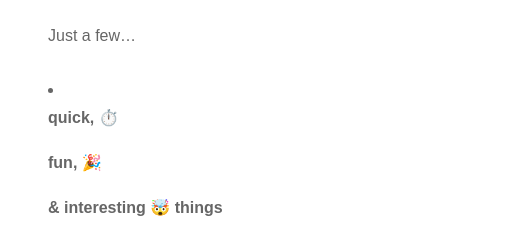
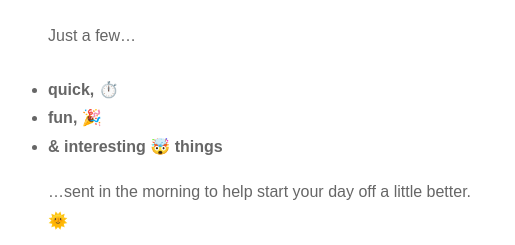
Before and after one commit to wakeup-club/wakeup-club.github.io, a plain HTML site: page index.html in a window 1280 px wide. Shown: the part 412-657 px from the top of the page, 177-692 px from the left. Drawn offline with nearby package versions, Linux system fonts and the light colour scheme; a script that the page names is missing; a web font is replaced by a local one.

Commit message:
Update index.html

```diff
--- a/index.html
+++ b/index.html
@@ -82,11 +82,11 @@
                         <div class="textcontent">
                             <p>It's a newsletter with no news.</p>
                             <p>Just a few…</p>
-                            <li>
-                                <ul><strong>quick, ⏱️</strong></ul>
-                                <ul><strong>fun, 🎉</strong></ul>
-                                <ul><strong>& interesting 🤯 things</strong></ul>
-                            </li>
+                            <ul>
+                                <li><strong>quick, ⏱️</strong></li>
+                                <li><strong>fun, 🎉</strong></li>
+                                <li><strong>& interesting 🤯 things</strong></li>
+                            </ul>
                             <p>…sent in the morning to help start your day off a little better. 🌞</p>
                             <p>And it’s <strong>100% free.</strong></p>
                             <p>Join the club now!</p>
```
